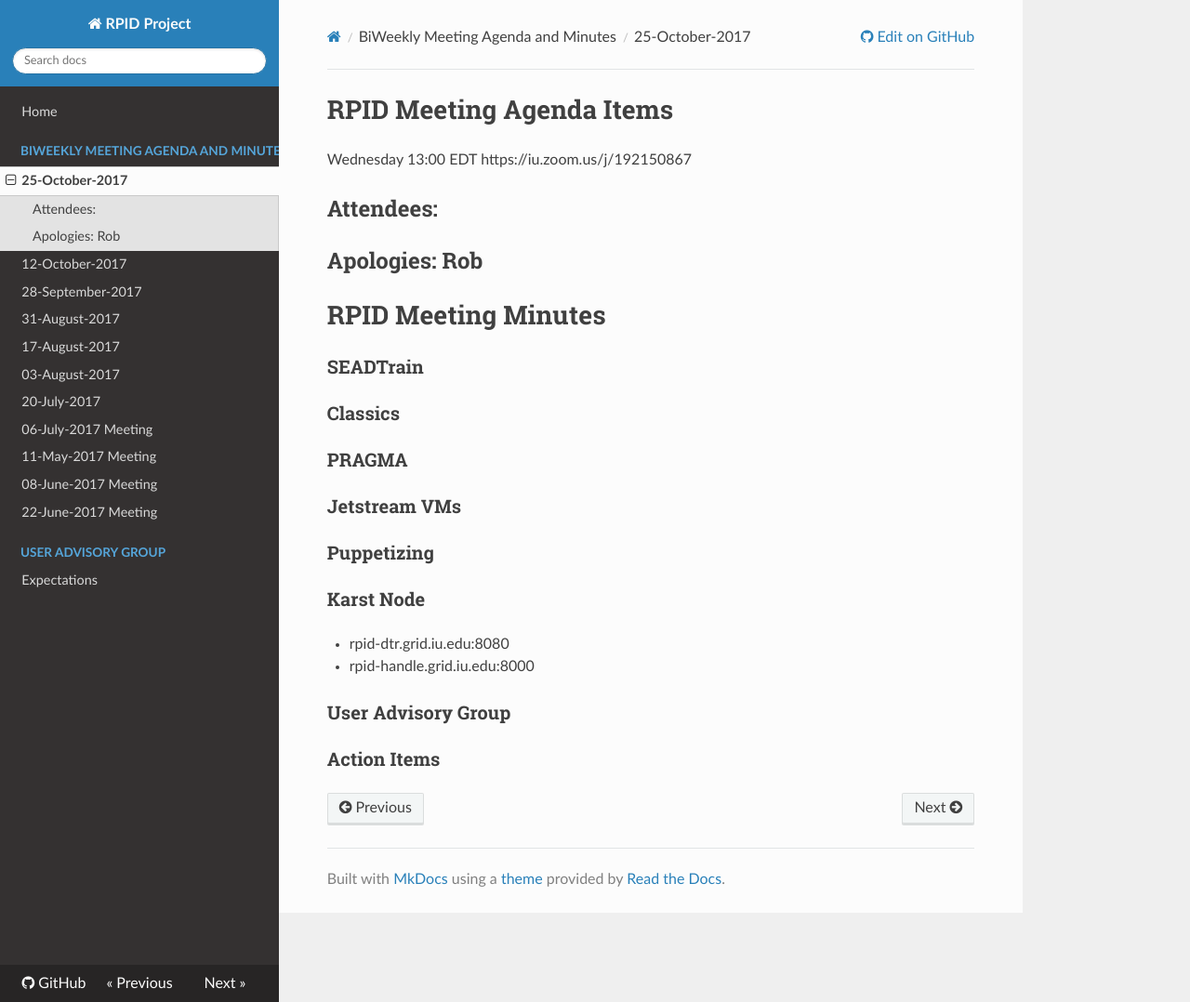
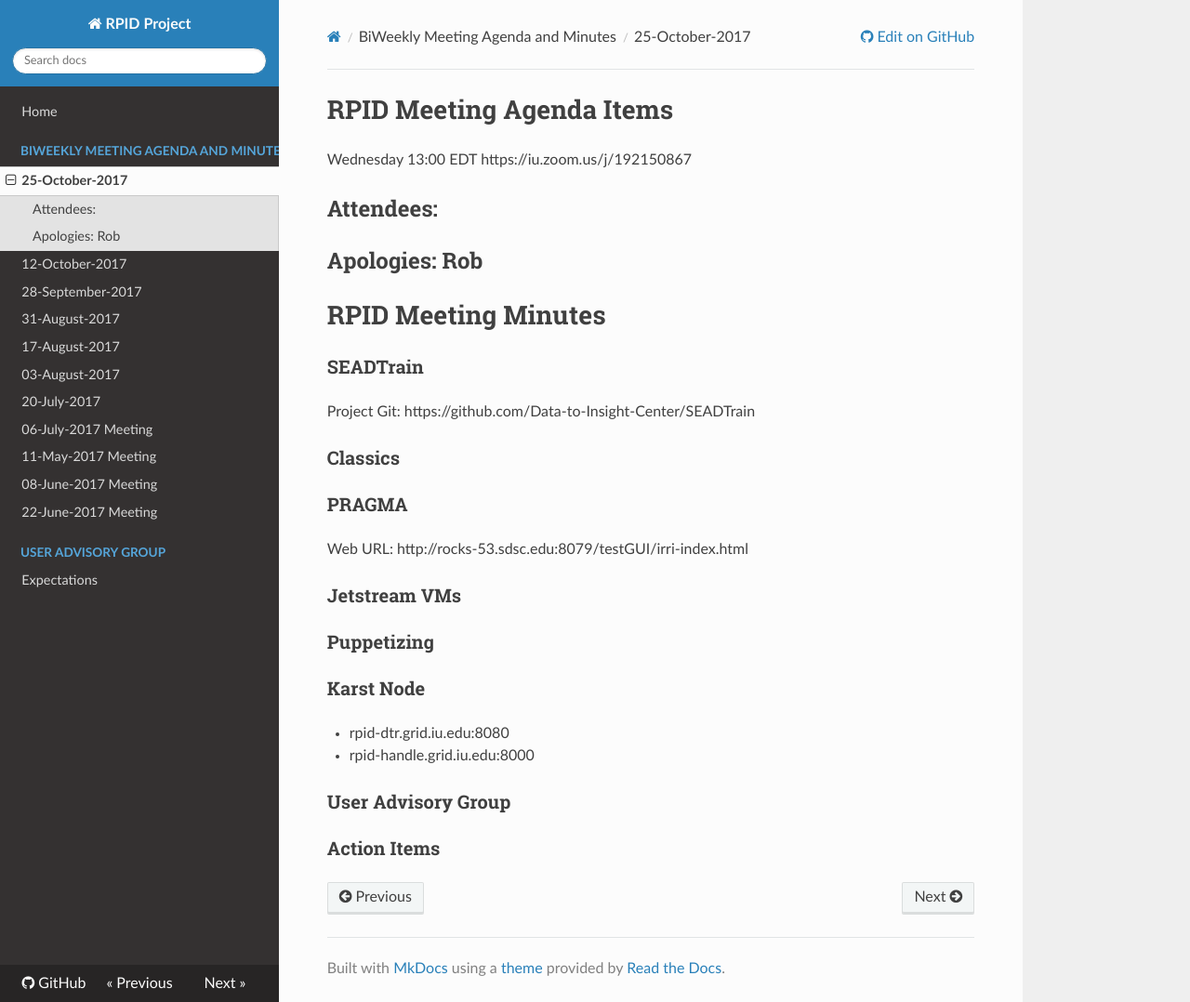
Before and after one commit to rpidproject/rpid, an MkDocs documentation site: the page built from docs/25-October-2017.md, in a window 1280 px wide and 1078 px high. Shown: the whole window at 93% size. Built offline with MkDocs 1.6.1, drawn with Linux system fonts in a browser that asks for light colours; nearby versions of some CDN libraries; old or Windows-style settings are respelled for this version of MkDocs.

Commit message:
Update 25-October-2017.md

```diff
--- a/docs/25-October-2017.md
+++ b/docs/25-October-2017.md
@@ -8,10 +8,13 @@ https://iu.zoom.us/j/192150867
 # RPID Meeting Minutes
 
 ### SEADTrain
+Project Git:
+https://github.com/Data-to-Insight-Center/SEADTrain
 
 ### Classics
 
 ### PRAGMA
+Web URL: http://rocks-53.sdsc.edu:8079/testGUI/irri-index.html
 
 ### Jetstream VMs
 
```
